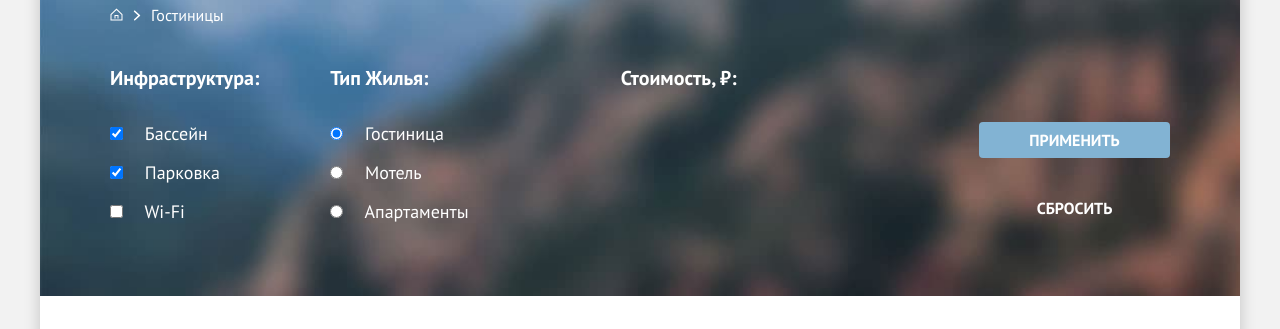
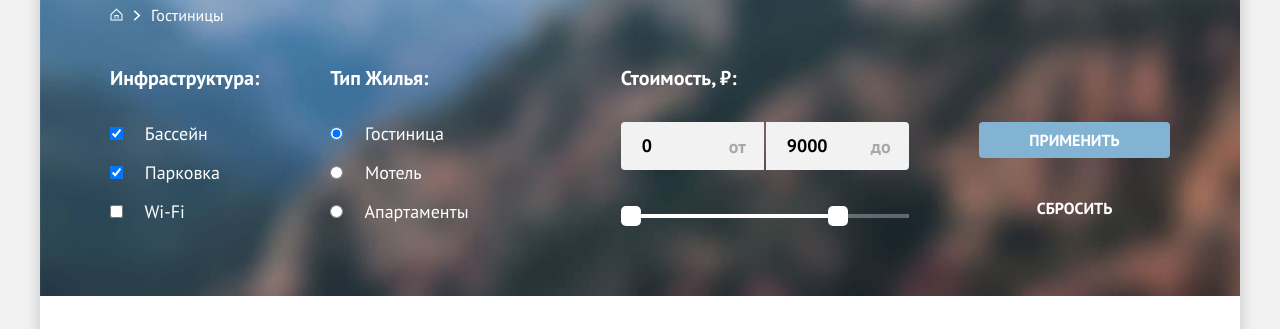
Before and after one commit to htmlacademy-htmlcss/775445-sedona-35, a plain HTML site: page catalog.html in a window 1280 px wide. Shown: the part 180-509 px from the top of the page. Drawn offline with Linux system fonts and the light colour scheme.

Commit message:
Размещает и стилизует range слайдер

```diff
--- a/catalog.html
+++ b/catalog.html
@@ -120,6 +120,28 @@
             </fieldset>
             <fieldset class="catalog-filter-group catalog-filter-cost">
               <legend class="catalog-filter-title">Стоимость, &#8381;:</legend>
+                <div class="range">
+                  <ul class="range-inputs-list">
+                    <li class="range-inputs-item">
+                      <input type="number" class="range-field range-field-min" id="range-field-min" value="0" name="range-field-min">
+                      <label class="range-label" for="range-field-min">от</label>
+                    </li>
+                    <li class="range-inputs-item">
+                      <input type="number" class="range-field range-field-max" id="range-field-max" value="9000" name="range-field-max">
+                      <label class="range-label" for="range-field-max">до</label>
+                    </li>
+                  </ul>
+                  <div class="range-scale">
+                    <div class="range-bar" style="left: 0; width: 227px">
+                      <button class="range-toggle toggle-min">
+                        <span class="visually-hidden">Изменить минимальную цену.</span>
+                      </button>
+                      <button class="range-toggle toggle-max">
+                        <span class="visually-hidden">Изменить максимальную цену.</span>
+                      </button>
+                    </div>
+                  </div>
+              </div>
             </fieldset>
             <div class="filter-send-form">
               <button class="button button-agree" type="submit">Применить</button>
--- a/styles/styles.css
+++ b/styles/styles.css
@@ -693,6 +693,7 @@ body {
 .catalog-filter {
   display: grid;
   grid-template-columns: 150px 1fr 150px 2fr 288px 1fr 191px;
+  min-height: 160px;
 }
 
 .catalog-filter-group {
@@ -711,7 +712,6 @@ body {
 
 .catalog-filter-cost {
   grid-column-start: 5;
-  padding-bottom: 104px;
 }
 
 .filter-send-form {
@@ -744,6 +744,107 @@ body {
 
 .control-input {
   margin: 0 17px 0 0;
+}
+
+.range-inputs-list {
+  display: flex;
+  margin: 0 0 44px 0;
+  padding: 0;
+  list-style-type: none;
+  max-width: 288px;
+}
+
+.range-inputs-item {
+  position: relative;
+  margin: 0 2px 0 0;
+}
+
+.range-inputs-item:last-child {
+  margin-right: 0;
+}
+
+.range-field {
+  font-weight: 700;
+  font-size: 18px;
+  line-height: 24px;
+  font-family: inherit;
+  padding: 12px 50px 12px 21px;
+  color: #000000;
+  background-color: #F2F2F2;
+  width: 143px;
+  border: none;
+  appearance: textfield;
+}
+
+.range-field::-webkit-outer-spin-button,
+.range-field::-webkit-inner-spin-button {
+  appearance: none;
+  margin: 0;
+}
+
+.range-field-min {
+  border-radius: 4px 0 0 4px;
+}
+
+.range-field-max {
+  border-radius: 0 4px 4px 0;
+}
+
+.range-label {
+  position: absolute;
+  right: 18px;
+  top: 14px;
+  padding: 0;
+  color: #000000;
+  opacity: 0.3;
+}
+
+.range-scale {
+  position: relative;
+  height: 4px;
+  background-color: rgba(255, 255, 255, 0.3);
+}
+
+.range-bar {
+  position: absolute;
+  height: 4px;
+  background-color: #FFFFFF;
+}
+
+.range-toggle {
+  position: absolute;
+  top: -8px;
+  display: block;
+  width: 20px;
+  height: 20px;
+  padding: 0;
+  margin: 0;
+  background-color: #FFFFFF;
+  border-radius: 5px;
+  border: none;
+  cursor: pointer;
+}
+
+.range-toggle:hover {
+  box-shadow: 0 4px 10px rgba(0, 0, 0, 0.25);
+}
+
+.range-toggle:focus-visible {
+  outline: 3px solid #83B3D3;
+  box-shadow: 0 4px 10px rgba(0, 0, 0, 0.25);
+}
+
+.range-toggle:active {
+  outline: 2px solid #83B3D3;
+  box-shadow: 0 7px 15px rgba(0, 0, 0, 0.4);
+}
+
+.toggle-min {
+  left: 0;
+}
+
+.toggle-max {
+  right: 0;
 }
 
 .filter-send-form {
@@ -866,7 +967,7 @@ body {
   border: 2px solid #000000;
 }
 
-.button-show:focus {
+.button-show:focus-visible {
   border: 2px solid #68A2CA;
 }
 
```
